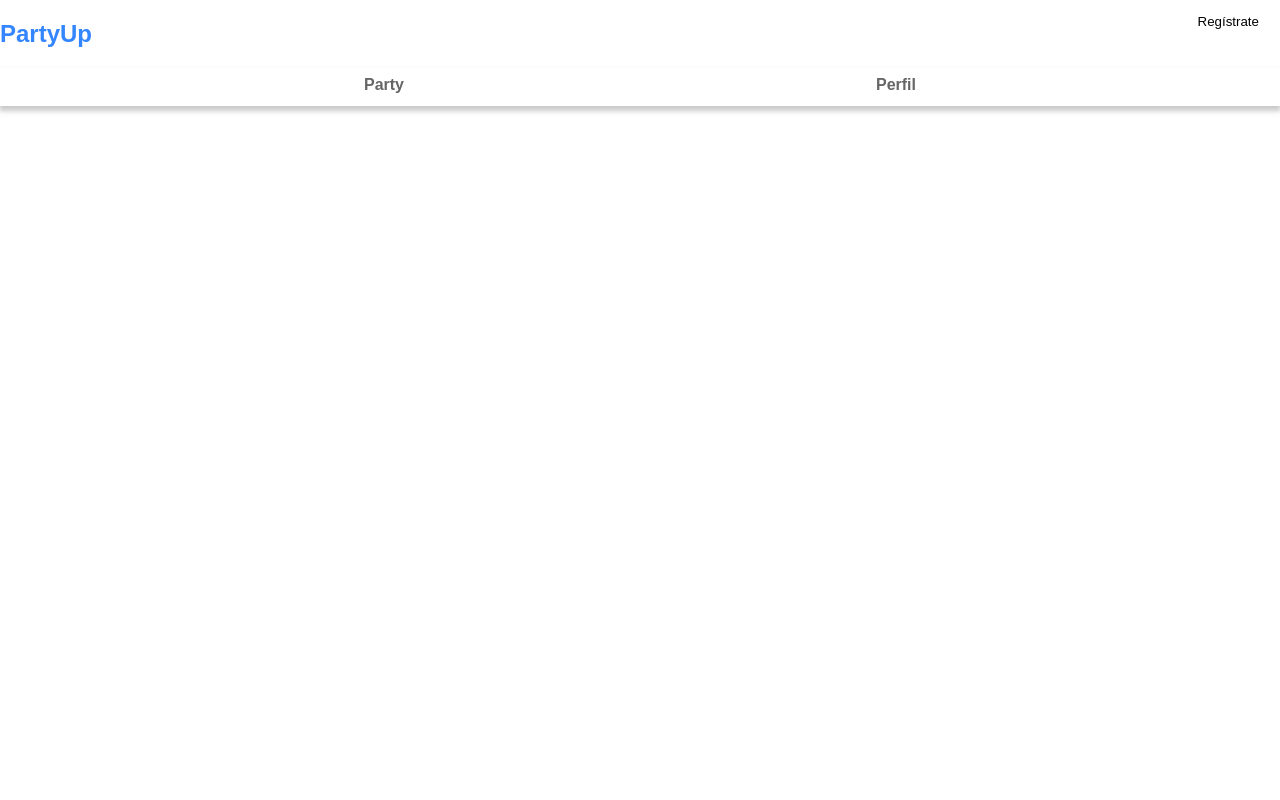
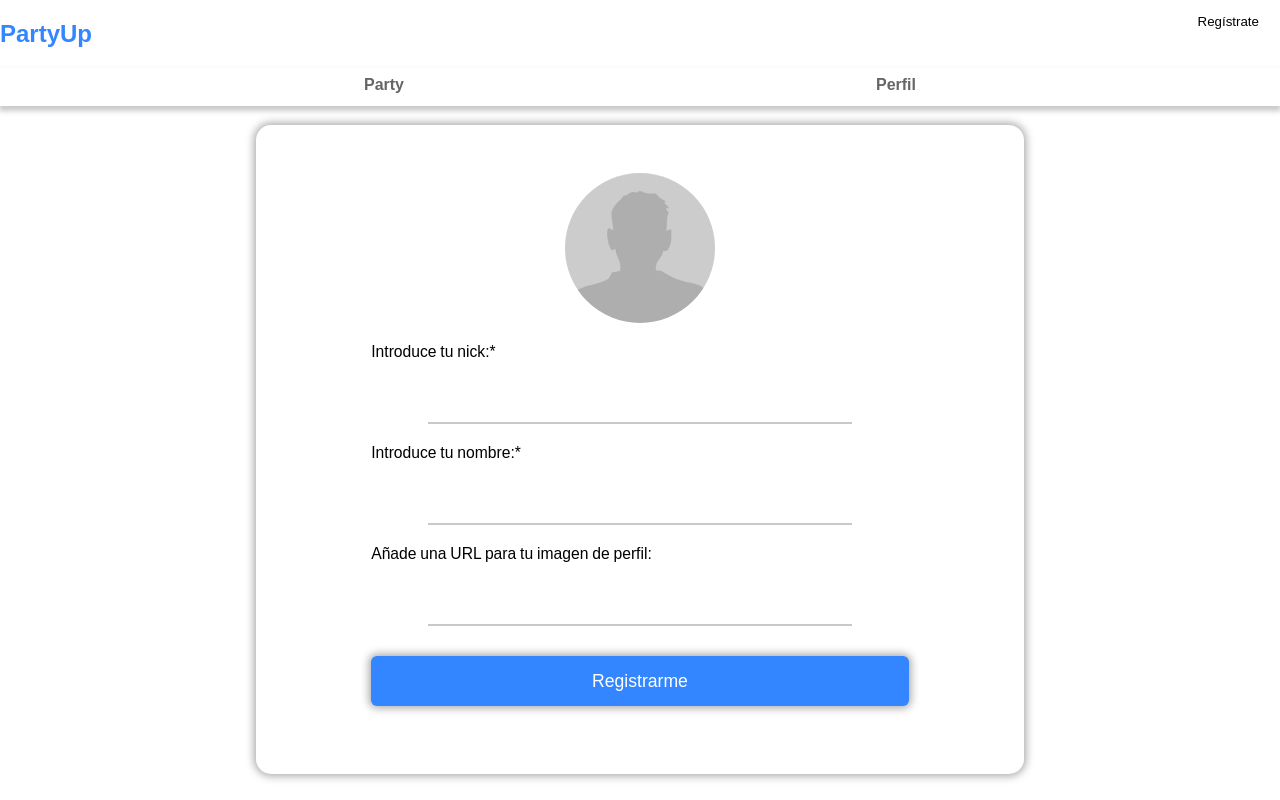
Before and after one commit to eliAgirre/Partyup-ts, an Angular app: page /signup in a window 1280 px wide. Before the commit this address led to /. Built offline with nearby package versions, Linux system fonts and the light colour scheme.

Commit message:
formulario sign up

```diff
--- a/src/app/login/login-routing.module.ts
+++ b/src/app/login/login-routing.module.ts
@@ -2,9 +2,11 @@ import { NgModule } from '@angular/core';
 import { RouterModule, Routes } from '@angular/router';
 
 import { LoginComponent } from './login.component';
+import { SignupComponent } from './signup/signup.component';
 
 const loginRoutes: Routes = [
     { path: 'login', component: LoginComponent },
+    { path: 'signup', component: SignupComponent }
 ];
 
 @NgModule({
--- a/src/app/login/login.module.ts
+++ b/src/app/login/login.module.ts
@@ -5,6 +5,7 @@ import { ReactiveFormsModule } from '@angular/forms';
 import { LoginRoutingModule } from './login-routing.module';
 
 import { LoginComponent } from './login.component';
+import { SignupComponent } from './signup/signup.component';
 
 @NgModule({
   imports: [
@@ -12,6 +13,6 @@ import { LoginComponent } from './login.component';
     LoginRoutingModule,
     ReactiveFormsModule
   ],
-  declarations: [LoginComponent]
+  declarations: [LoginComponent, SignupComponent]
 })
 export class LoginModule { }
--- /dev/null
+++ b/src/app/login/signup/signup.component.css
@@ -0,0 +1,102 @@
+.signup_box {
+  width: 90%;
+  margin: 1em auto;
+  background-color: white;
+  border-radius: 15px;
+  box-shadow: 0px 0px 8px 2px rgba(0, 0, 0, 0.35);
+  padding: 3em;
+  min-height: 300px;
+}
+
+.signup_title {
+  text-align: center;
+}
+
+.signup_image {
+  margin: 0 auto 1em auto;
+  display: block;
+  width: 100%;
+  max-width: 150px;
+  border-radius: 50%;
+}
+
+.signup_form_label {
+  font-size: 98%;
+  word-spacing: -0.4pt;
+  display: block;
+  margin: 20px auto;
+  width: 80%;
+}
+
+.signup_form_error {
+  font-size: 75%;
+  word-spacing: -0.4pt;
+  margin: 20px auto;
+  width: 80%;
+  color: red;
+}
+
+.signup_form_input-text {
+  display: block;
+  padding: 10px;
+  margin: 20px auto;
+  font-size: 110%;
+  border: none;
+  border-bottom: solid 2px #c9c9c9;
+  transition: border 0.3s;
+  width: 60%;
+}
+
+.signup_form_input-text:focus {
+  border-bottom: solid 2px #969696;
+}
+
+.signup_button {
+  width: 80%;
+  height: 50px;
+  background-color: #3386ff;
+  margin: 30px auto 20px;
+  display: block;
+  color: white;
+  border: none;
+  border-radius: 6px;
+  font-size: 110%;
+  box-shadow: 0px 0px 8px 2px rgba(0, 0, 0, 0.35);
+  cursor: pointer;
+}
+
+.signup_button:hover {
+  transition: .35s ease-in-out;
+  background-color: #3386ff;
+}
+
+.signup_button:active {
+  transition: .35s ease-in-out;
+  background-color: #3386ff;
+}
+
+
+/* RESPONSIVE
+ ========================================================================= */
+
+
+/* Moviles en horizontal o tablets en vertical
+ ------------------------------------------------------------------------- */
+
+@media (min-width: 768px) {
+  .signup_box {
+      width: 60%;
+  }
+}
+
+
+/* Tablets en horizonal y escritorios normales
+ ------------------------------------------------------------------------- */
+
+@media (min-width: 1024px) {}
+
+
+/* Escritorios muy anchos
+ ------------------------------------------------------------------------- */
+
+@media (min-width: 1200px) {}
--- /dev/null
+++ b/src/app/login/signup/signup.component.html
@@ -0,0 +1,39 @@
+<section class="main section_signup">
+
+  <div class="signup_box rubberBand">
+    <img class="signup_image" src="assets/images/google-icon.png">
+    <form class="signup_form" [formGroup]="newUserForm" (ngSubmit)="signUp(newUserForm)">
+      <!-- NICK -->
+      <label class="signup_form_label">Introduce tu nick:*</label>
+      <div class="signup_form_error" *ngIf="newUserForm.get('idAuthor').hasError('required') && !newUserForm.get('idAuthor').pristine">
+        El nick es obligatorio
+      </div>
+      <div class="signup_form_error" *ngIf="newUserForm.get('idAuthor').hasError('invalidNick') && !newUserForm.get('idAuthor').pristine">
+        El nick sólo puede contener números y letras
+      </div>
+      <div class="signup_form_error" *ngIf="userAlreadyExist">
+        Ya existe un usuario con este nick
+      </div>
+      <input type="text" class="signup_form_input-text" formControlName="idAuthor">
+      <!-- NICK -->
+
+      <!-- FULL NAME -->
+      <label class="signup_form_label">Introduce tu nombre:*</label>
+      <div class="signup_form_error" *ngIf="newUserForm.get('fullName').hasError('required') && !newUserForm.get('fullName').pristine">
+        El nombre es obligatorio
+      </div>
+      <div class="signup_form_error" *ngIf="newUserForm.get('fullName').hasError('minlength') && !newUserForm.get('fullName').pristine">
+        Tu nombre debe tener como mínimo 3 carácteres
+      </div>
+      <input type="text" class="signup_form_input-text" formControlName="fullName">
+      <!-- FULL NAME -->
+
+      <!-- IMAGE -->
+      <label class="signup_form_label">Añade una URL para tu imagen de perfil:</label>
+      <input type="url" class="signup_form_input-text" formControlName="image">
+      <!-- IMAGE -->
+      <button type="submit" class="signup_button" [disabled]="newUserForm.invalid">Registrarme</button>
+    </form>
+  </div>
+
+</section>
--- /dev/null
+++ b/src/app/login/signup/signup.component.ts
@@ -0,0 +1,54 @@
+import { Component, OnInit } from '@angular/core';
+import { FormBuilder, FormGroup, FormControl, Validators } from '@angular/forms';
+
+import { AuthenticationService } from '../../core/authentication.service';
+import { AuthorService } from '../../shared/author/author.service';
+
+@Component({
+  selector: 'tweempus-signup',
+  templateUrl: './signup.component.html',
+  styleUrls: ['./signup.component.css']
+})
+export class SignupComponent implements OnInit {
+  newUserForm: FormGroup;
+  userAlreadyExist: boolean = false;
+
+  constructor(
+    private authService: AuthenticationService,
+    private authorService: AuthorService,
+    private fb: FormBuilder) { }
+
+  ngOnInit() {
+    this.newUserForm = this.fb.group({
+      idAuthor: ['', [Validators.required, this.checkNick]],
+      fullName: ['', [Validators.required, Validators.minLength(3)]],
+      image: ['']
+    });
+  }
+
+  checkNick(fc: FormControl): { [invalidNick: string]: boolean } {
+    const nick = fc.value,
+      regexp = new RegExp('^[a-zA-Z0-9]*$');
+    if (regexp.test(nick)) {
+      return null;
+    } else {
+      return { 'invalidNick': true };
+    }
+  }
+
+  signUp(form: any) {
+    if (this.userAlreadyExist) {
+      this.userAlreadyExist = false;
+    }
+    this.authorService.getAuthor(form.value.idAuthor).subscribe(
+      author => this.userAlreadyExist = true,
+      error => {
+        this.authorService.setAuthor(form.value.idAuthor, form.value.fullName, form.value.image).subscribe(
+          response => this.authorService.createFavorite(response['id']).subscribe(
+            response => this.authService.login(response['id'])
+          )
+        )
+      }
+    )
+  }
+}
```
Also changed, not shown: 1 other file (tests, documents, lock files or other folders).
